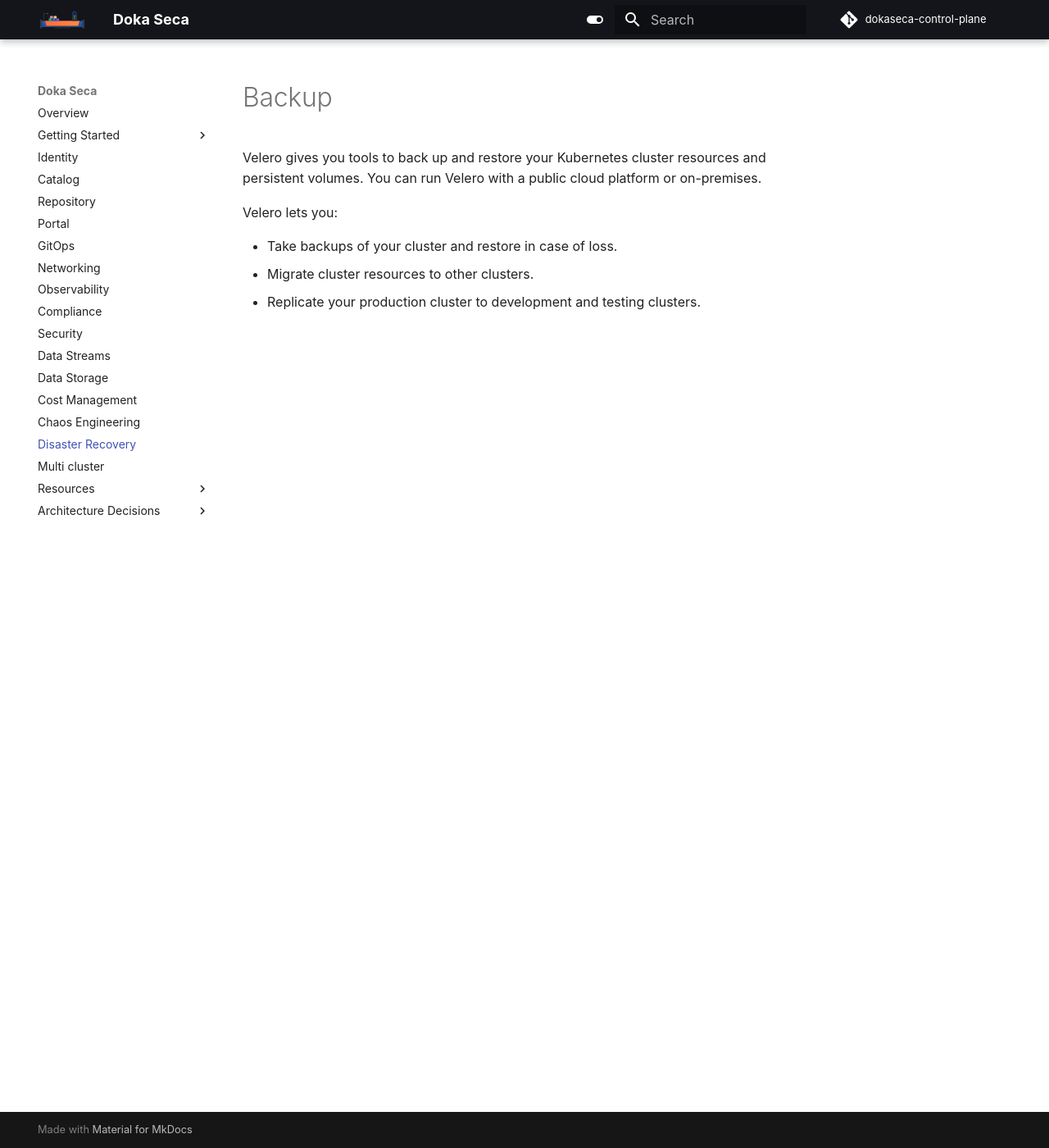
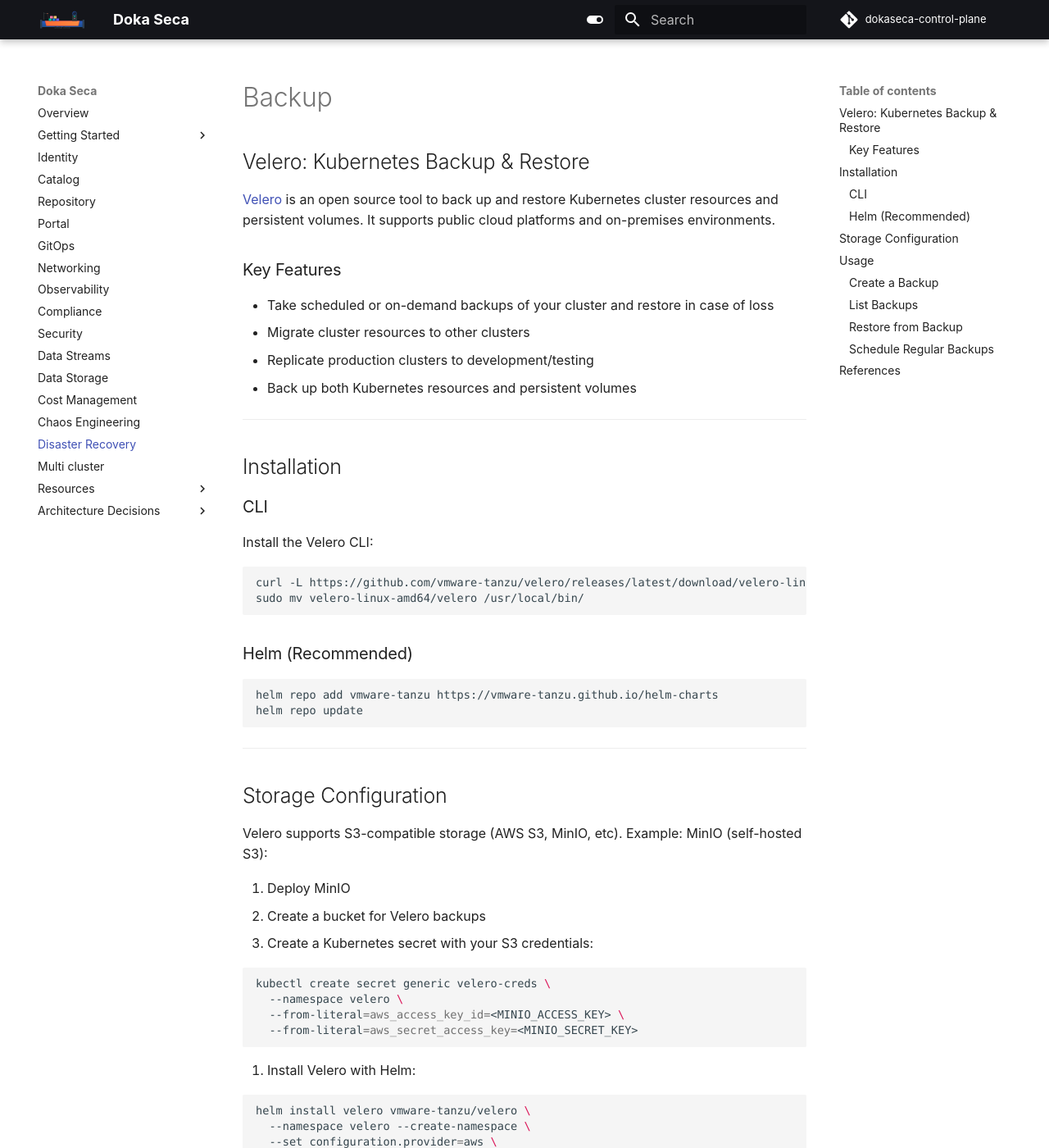
Before and after one commit to thatmlopsguy/dokaseca-control-plane, an MkDocs documentation site: the page built from docs/backup.md, in a window 1280 px wide and 1400 px high. Shown: the whole window at 82% size. Built offline with MkDocs 1.6.1 and Material for MkDocs 9.7.7, drawn with Linux system fonts in a browser that asks for light colours; comment, search, counter and statistics services are not loaded; some of the changed text lies outside the part shown.

Commit message:
docs: enhance Velero backup documentation with detailed installation and usage instructions

````diff
--- a/docs/backup.md
+++ b/docs/backup.md
@@ -1,10 +1,96 @@
 # Backup
 
-Velero gives you tools to back up and restore your Kubernetes cluster resources and persistent volumes. You can run
-Velero with a public cloud platform or on-premises.
+## Velero: Kubernetes Backup & Restore
 
-Velero lets you:
+[Velero](https://velero.io/) is an open source tool to back up and restore Kubernetes cluster resources and persistent volumes.
+It supports public cloud platforms and on-premises environments.
 
-- Take backups of your cluster and restore in case of loss.
-- Migrate cluster resources to other clusters.
-- Replicate your production cluster to development and testing clusters.
+### Key Features
+
+- Take scheduled or on-demand backups of your cluster and restore in case of loss
+- Migrate cluster resources to other clusters
+- Replicate production clusters to development/testing
+- Back up both Kubernetes resources and persistent volumes
+
+---
+
+## Installation
+
+### CLI
+
+Install the Velero CLI:
+
+```bash
+curl -L https://github.com/vmware-tanzu/velero/releases/latest/download/velero-linux-amd64.tar.gz | tar -xz
+sudo mv velero-linux-amd64/velero /usr/local/bin/
+```
+
+### Helm (Recommended)
+
+```bash
+helm repo add vmware-tanzu https://vmware-tanzu.github.io/helm-charts
+helm repo update
+```
+
+---
+
+## Storage Configuration
+
+Velero supports S3-compatible storage (AWS S3, MinIO, etc). Example: MinIO (self-hosted S3):
+
+1. Deploy MinIO
+2. Create a bucket for Velero backups
+3. Create a Kubernetes secret with your S3 credentials:
+
+```bash
+kubectl create secret generic velero-creds \
+  --namespace velero \
+  --from-literal=aws_access_key_id=<MINIO_ACCESS_KEY> \
+  --from-literal=aws_secret_access_key=<MINIO_SECRET_KEY>
+```
+
+1. Install Velero with Helm:
+
+```bash
+helm install velero vmware-tanzu/velero \
+  --namespace velero --create-namespace \
+  --set configuration.provider=aws \
+  --set configuration.backupStorageLocation.name=default \
+  --set configuration.backupStorageLocation.bucket=<YOUR_BUCKET> \
+  --set configuration.backupStorageLocation.config.region=minio \
+  --set configuration.backupStorageLocation.config.s3ForcePathStyle=true \
+  --set configuration.backupStorageLocation.config.s3Url=http://minio.minio.svc:9000 \
+  --set credentials.existingSecret=velero-creds
+```
+
+---
+
+## Usage
+
+### Create a Backup
+
+```bash
+velero backup create my-backup --include-namespaces my-namespace
+```
+
+### List Backups
+
+```bash
+velero backup get
+```
+
+### Restore from Backup
+
+```bash
+velero restore create --from-backup my-backup
+```
+
+### Schedule Regular Backups
+
+```bash
+velero schedule create daily-backup --schedule="0 2 * * *" --include-namespaces my-namespace
+```
+
+## References
+
+- [Velero Documentation](https://velero.io/docs/)
````
